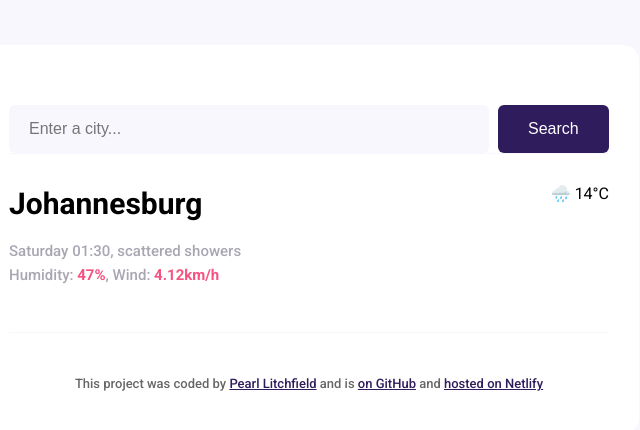
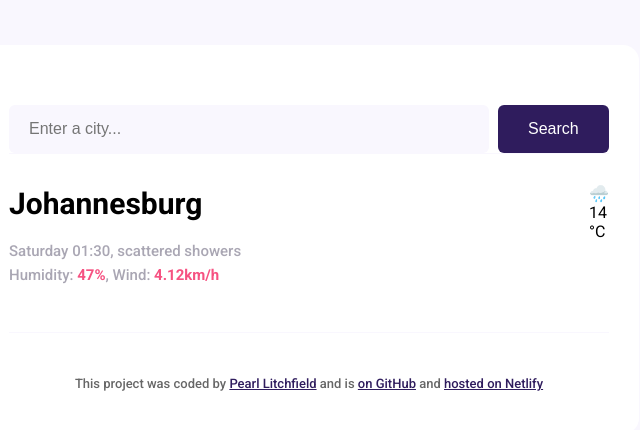
Before and after one commit to pearllitchfield/weather-application-two-github, a plain HTML site: page index.html in a window 1280 px wide. Shown: the full height of the page, 331-971 px from the left. Drawn offline with Linux system fonts and the light colour scheme.

Commit message:
Updated index.html
Added classes to index.html file.

```diff
--- a/index.html
+++ b/index.html
@@ -36,7 +36,11 @@
               Humidity: <strong>47%</strong>, Wind: <strong>4.12km/h</strong>
             </p>
           </div>
-          <div lass="weather-app-temperature">🌧️ 14°C</div>
+          <div class="weather-app-temperature-container">
+            <div class="weather-app-icon">🌧️</div>
+            <div class="weather-app-temperature">14</div>
+            <div class="weather-app-units">°C</div>
+          </div>
         </div>
       </main>
 
```
